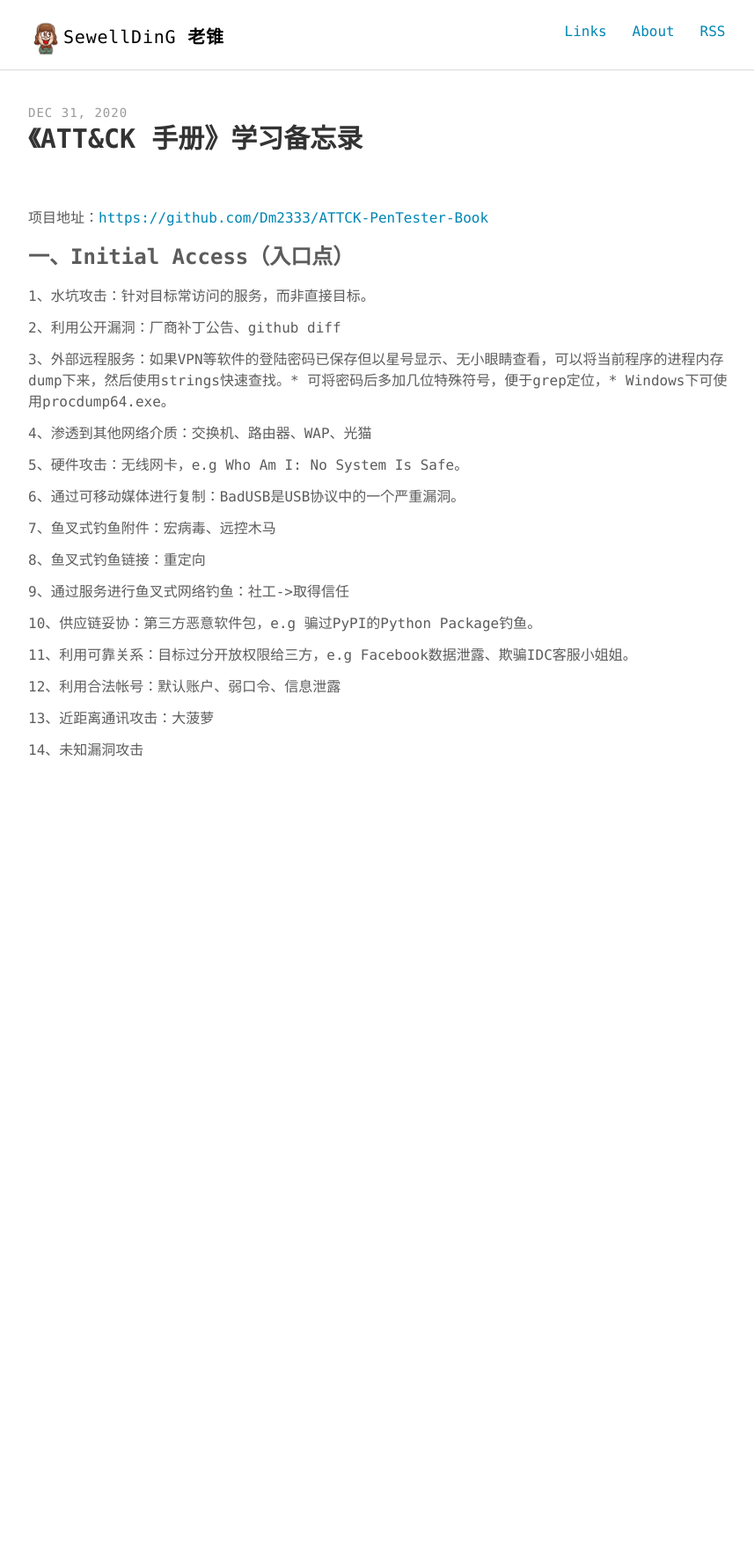
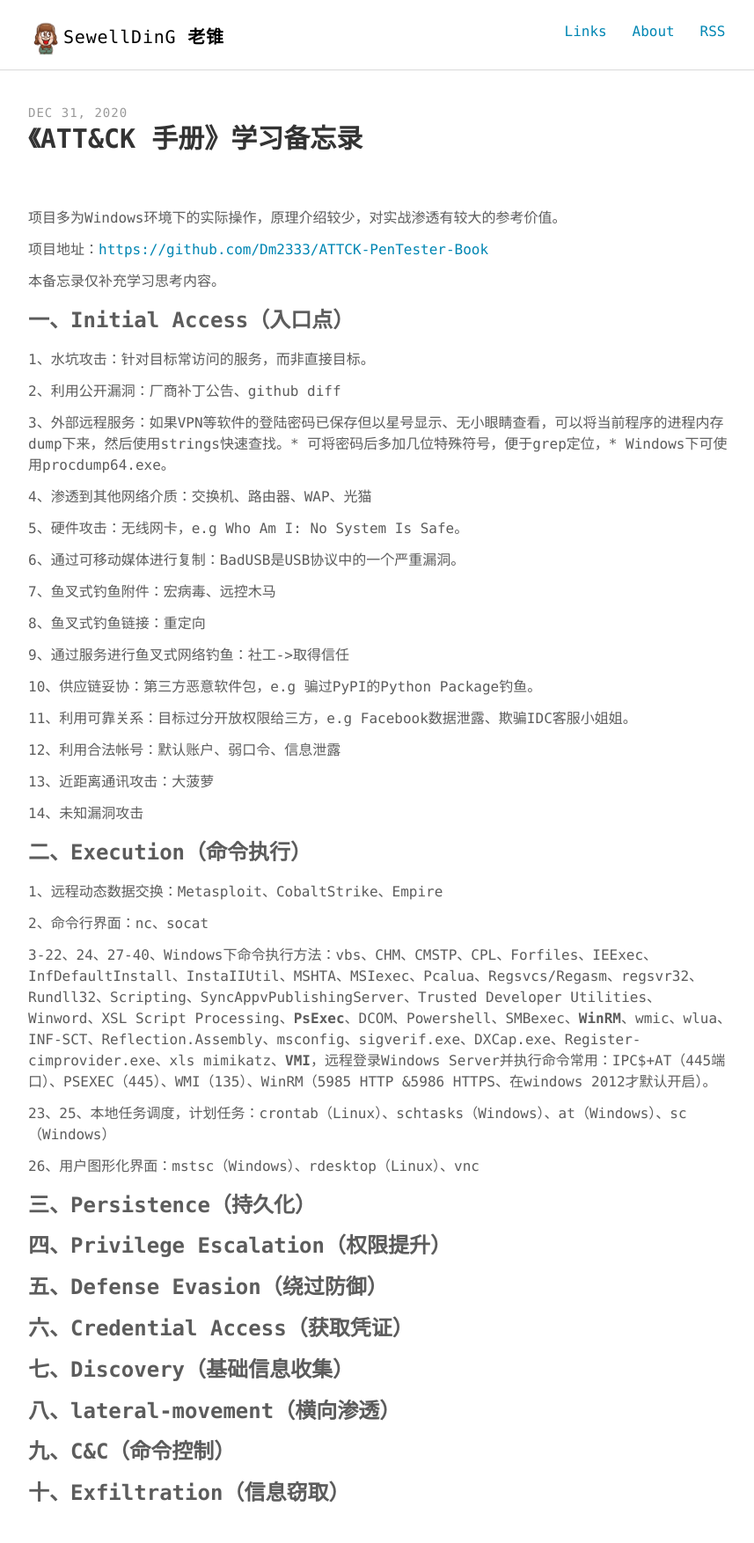
Before and after one commit to SewellDinG/sewellding.github.io, a Jekyll site: the page built from _posts/2020-12-31-《ATT&CK 手册》学习备忘录.md, in a window 1280 px wide. Shown: the whole page at 88% size, without its empty margins (207-1064 px from the left). Built offline with Jekyll 4.4.1, drawn with Linux system fonts in a browser that asks for light colours; before the commit the page ends 901 px from its top, so only the background shows below that.

Commit message:
Add ATT&CK Study Memo(#2)

```diff
--- a/_posts/2020-12-31-《ATT&CK 手册》学习备忘录.md
+++ b/_posts/2020-12-31-《ATT&CK 手册》学习备忘录.md
@@ -5,7 +5,11 @@ description: ""
 keywords: ""
 ---
 
+项目多为Windows环境下的实际操作，原理介绍较少，对实战渗透有较大的参考价值。
+
 项目地址：[https://github.com/Dm2333/ATTCK-PenTester-Book](https://github.com/Dm2333/ATTCK-PenTester-Book)
+
+本备忘录仅补充学习思考内容。
 
 ### 一、Initial Access（入口点）
 
@@ -36,3 +40,31 @@ keywords: ""
 13、近距离通讯攻击：大菠萝
 
 14、未知漏洞攻击
+
+### 二、Execution（命令执行）
+
+1、远程动态数据交换：Metasploit、CobaltStrike、Empire
+
+2、命令行界面：nc、socat
+
+3-22、24、27-40、Windows下命令执行方法：vbs、CHM、CMSTP、CPL、Forfiles、IEExec、InfDefaultInstall、InstaIIUtil、MSHTA、MSIexec、Pcalua、Regsvcs/Regasm、regsvr32、Rundll32、Scripting、SyncAppvPublishingServer、Trusted Developer Utilities、Winword、XSL Script Processing、**PsExec**、DCOM、Powershell、SMBexec、**WinRM**、wmic、wlua、INF-SCT、Reflection.Assembly、msconfig、sigverif.exe、DXCap.exe、Register-cimprovider.exe、xls mimikatz、**VMI**，远程登录Windows Server并执行命令常用：IPC$+AT（445端口）、PSEXEC（445）、WMI（135）、WinRM（5985 HTTP &5986 HTTPS、在windows 2012才默认开启）。
+
+23、25、本地任务调度，计划任务：crontab（Linux）、schtasks（Windows）、at（Windows）、sc（Windows）
+
+26、用户图形化界面：mstsc（Windows）、rdesktop（Linux）、vnc
+
+### 三、Persistence（持久化）
+
+### 四、Privilege Escalation（权限提升）
+
+### 五、Defense Evasion（绕过防御）
+
+### 六、Credential Access（获取凭证）
+
+### 七、Discovery（基础信息收集）
+
+### 八、lateral-movement（横向渗透）
+
+### 九、C&C（命令控制）
+
+### 十、Exfiltration（信息窃取）
```
